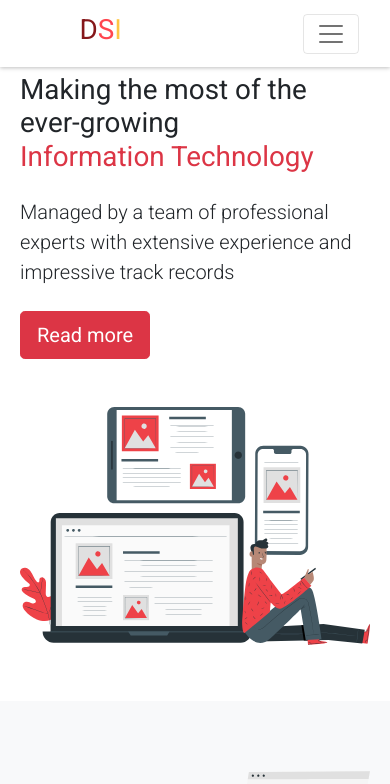
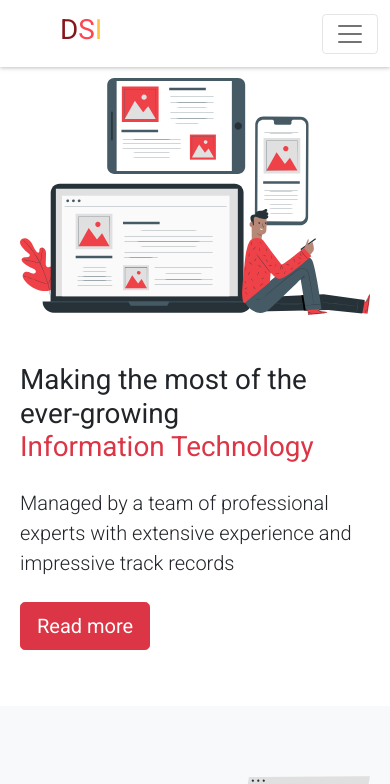
Before and after one commit to Zeeshnhmd/oyesters-task-1, a plain HTML site: page index.html in a window 390 px wide. Shown: the top 784 px of the page. Drawn offline with nearby package versions, Linux system fonts and the light colour scheme.

Commit message:
initial commit

```diff
--- a/index.html
+++ b/index.html
@@ -149,7 +149,7 @@
 		<!-- showcase-1 -->
 		<section class="p-2 p-sm-3 p-md-5 showcase-1">
 			<div class="container">
-				<div class="row align-items-center justify-content-between">
+				<div class="row align-items-center justify-content-between show">
 					<div class="col-md" data-aos="fade-down">
 						<h1>
 							Making the most of the ever-growing <br />
--- a/style.css
+++ b/style.css
@@ -24,5 +24,14 @@
 .showcase-1::before {
 	display: block;
 	content: '';
-	height: 65px;
+	height: 70px;
 }
+@media (max-width: 800px) {
+	#nav {
+		width: 100%;
+	}
+	.show {
+		display: flex;
+		flex-direction: column-reverse;
+	}
+}
```
